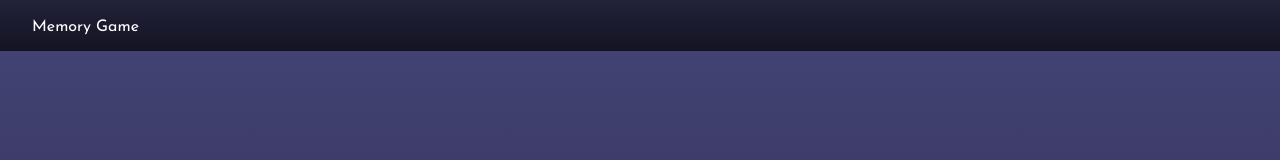
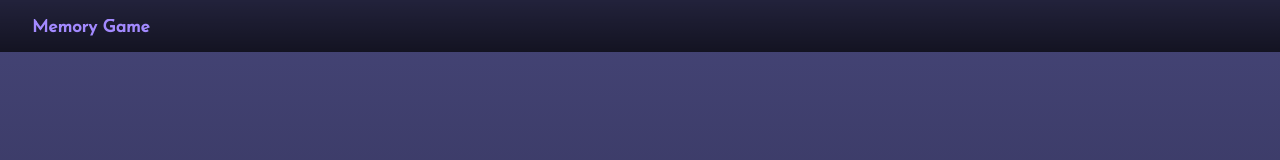
Before and after one commit to piotr-k-walczak/ReactTS-MemoryGame, a React (Create React App) app: page / in a window 1280 px wide. Shown: the top 160 px of the page. Built offline with nearby package versions, Linux system fonts and the light colour scheme.

Commit message:
Added rainbow animation to logo

```diff
--- a/src/Topbar.tsx
+++ b/src/Topbar.tsx
@@ -1,3 +1,4 @@
+import styled from "styled-components"
 import React from "react";
 import { useSelector } from "react-redux";
 import { useHistory } from "react-router";
@@ -6,6 +7,54 @@ import StyledLink, { StyledButton } from "./StyledText";
 type Props = {
   inGame: boolean;
 };
+
+const StyledTopbar = styled.div`
+  width: 100%;
+  padding: 1.2em 2em 1em;
+  text-align: left;
+  box-sizing: border-box;
+  background: linear-gradient(0deg, rgba(0, 0, 0, 0.7) 0%, rgba(0, 0, 0, 0.5) 100%);
+  color: white;
+  font-family: 'Josefin Sans', sans-serif;
+  display: flex;
+  flex-wrap: wrap;
+  justify-content: space-between;
+  justify-items: center;
+  position: sticky;
+  top: 0;
+  z-index: 100;
+
+  @media (max-width: 750px) {
+    flex-direction: column;
+    align-items: center;
+
+    & > div {
+      margin-top: 4px;
+      margin-bottom: 4px;
+    }
+  }
+`
+
+const StyledLogoLink = styled(StyledLink)`
+  background: -webkit-linear-gradient( 92deg, #95d7e3, #eb76ff );
+  background-size:600vw 600vw;
+
+  -webkit-background-clip: text;
+  -webkit-text-fill-color: transparent;
+  animation: textAnimate 5s linear infinite alternate;
+  @keyframes textAnimate {
+    from {
+      filter: hue-rotate(0deg);
+      background-position-x: 0%;
+
+    }
+    to {
+      filter: hue-rotate(360deg);
+      background-position-x: 600vw;
+
+    }
+  }
+`
 
 function Topbar(props: Props) {
   const history = useHistory();
@@ -22,24 +71,8 @@ function Topbar(props: Props) {
   };
 
   return (
-    <div
-      style={{
-        width: "100%",
-        padding: "1.2em 2em 1em",
-        textAlign: "left",
-        boxSizing: "border-box",
-        background:
-          "linear-gradient(0deg, rgba(0, 0, 0, 0.7) 0%, rgba(0, 0, 0, 0.5) 100%)",
-        color: "white",
-        fontFamily: "'Josefin Sans', sans-serif",
-        display: "flex",
-        justifyContent: "space-between",
-        position: "sticky",
-        top: 0,
-        zIndex: 100,
-      }}
-    >
-      <StyledLink to="/">Memory Game</StyledLink>
+    <StyledTopbar>
+      <StyledLogoLink to="/" style={{fontWeight:'bold', fontSize:'1.1em'}}>Memory Game</StyledLogoLink>
       {props.inGame && (
         <>
           <div>
@@ -53,7 +86,7 @@ function Topbar(props: Props) {
           </div>
         </>
       )}
-    </div>
+    </StyledTopbar>
   );
 }
 
```
